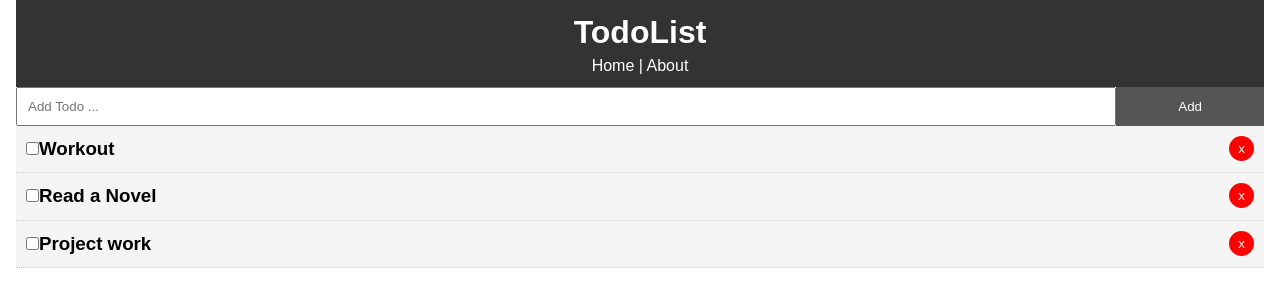
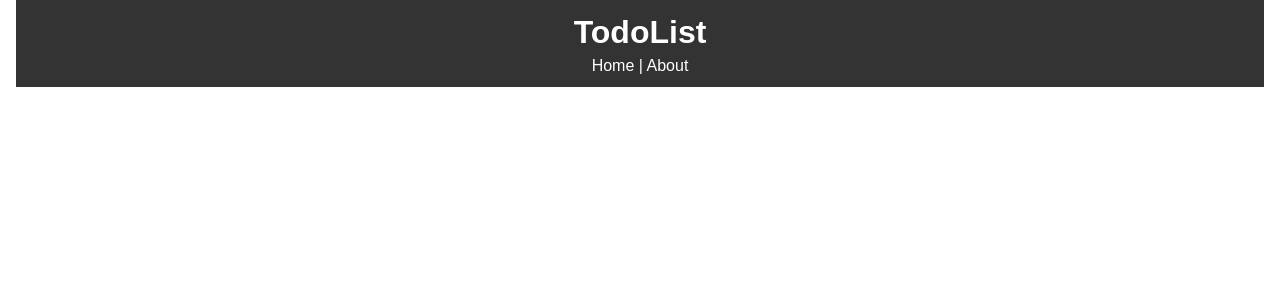
Before and after one commit to Ashwani11000/2do, a React (Create React App) app in the folder 2do/: page / in a window 1280 px wide. Shown: the top 300 px of the page. Built offline with nearby package versions, Linux system fonts and the light colour scheme.

Commit message:
Add new route

```diff
--- a/2do/src/App.js
+++ b/2do/src/App.js
@@ -63,7 +63,7 @@ class App extends Component {
             <Header />
             <Route
             exact
-              path="/"
+              path="/2do"
               render={(props) => (
                 <React.Fragment>
                   <AddTodo AddTodo={this.AddTodo} />
--- a/2do/src/components/layout/header.js
+++ b/2do/src/components/layout/header.js
@@ -12,7 +12,7 @@ function Header(){
             <h1>
                 TodoList
             </h1>
-            <Link style={linkStyle} to="/">Home</Link> | <Link style={linkStyle} to="/about">About</Link>
+            <Link style={linkStyle} to="/2do">Home</Link> | <Link style={linkStyle} to="/about">About</Link>
 
         </header>
     )
```
